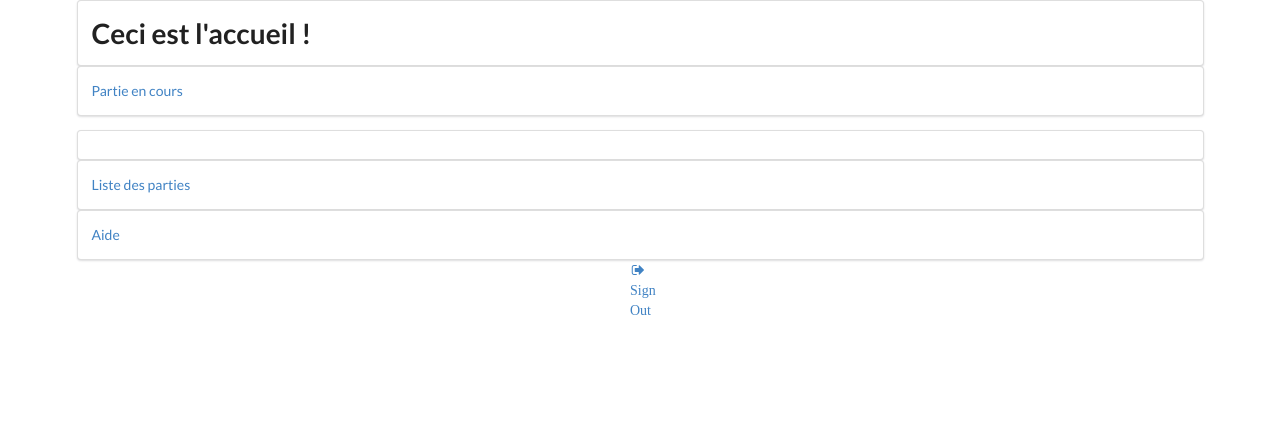
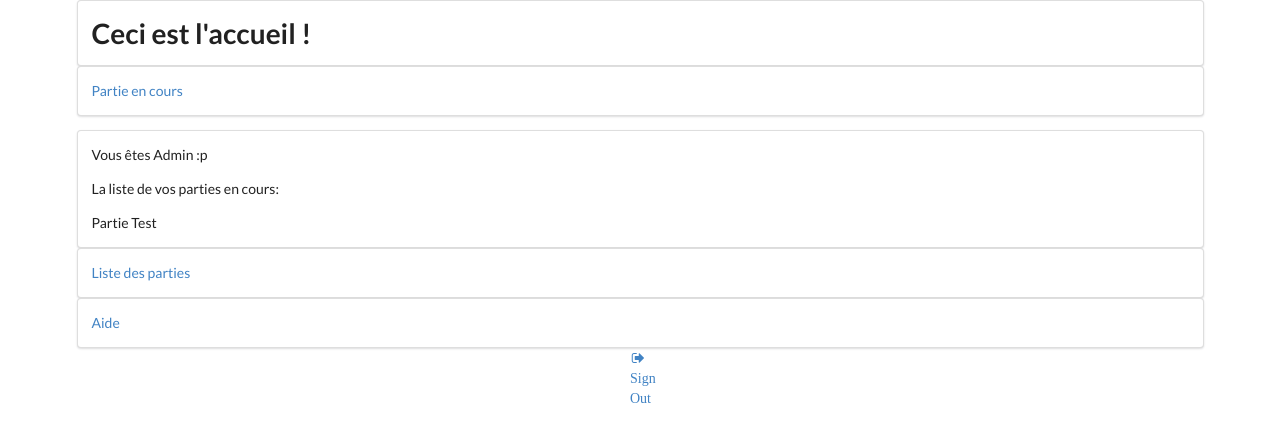
Before and after one commit to Slyces/Pleine_Lune, a Django app: page /home in a window 1280 px wide. Shown: the top 442 px of the page. Run offline with Django 3.2, Linux system fonts and the light colour scheme; a user stored in the database is signed in; data comes from the database, SQL or seed files in the repository; both versions use the stored data as it was after the commit.

Commit message:
Ajout de la liste des parties sur l'accueil

```diff
--- a/templates/website/home.html
+++ b/templates/website/home.html
@@ -17,8 +17,10 @@
             <p><a href="{% url 'currentGame' %}">Partie en cours</a></p>
         </div>
         <div class="ui segment">
+        <p>Vous êtes {{ player.nickname }}</p>
+        <p> La liste de vos parties en cours:</p>
             {% for game in games_list %}
-                <p>Ok</p>
+                <p>{{ game.name }}</p>
             {% endfor %}
         </div>
     </div>
--- a/website/views.py
+++ b/website/views.py
@@ -10,8 +10,9 @@ from .models import *
 # @login_required
 def home(request):
     user_list = User.objects.all()
-    games_list = []#Game.objects.all().select_related('player').select_related('user').filter(user=request.user)
-    return render(request, 'website/home.html', context={"user_list": user_list,"games_list": games_list})
+    player=Player.objects.get(user=request.user)
+    games_list = Game.objects.all().filter(player__exact=player)#Sélectionne la liste des parties ou le joueur connecté est impliqué
+    return render(request, 'website/home.html', context={"user_list": user_list,"games_list": games_list,"player": player})
 
 
 def current_game(request):
```
Also changed, not shown: db.sqlite3.
